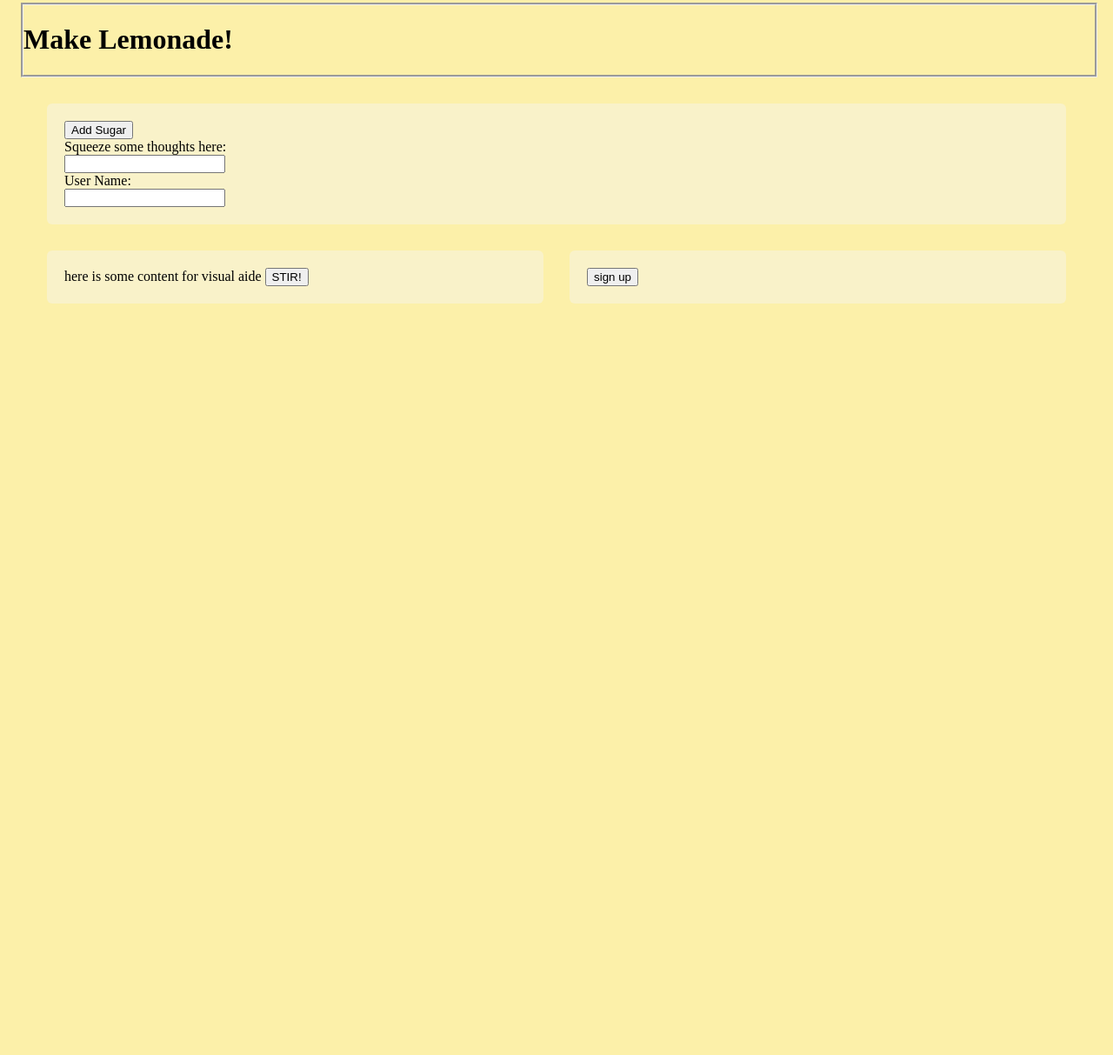
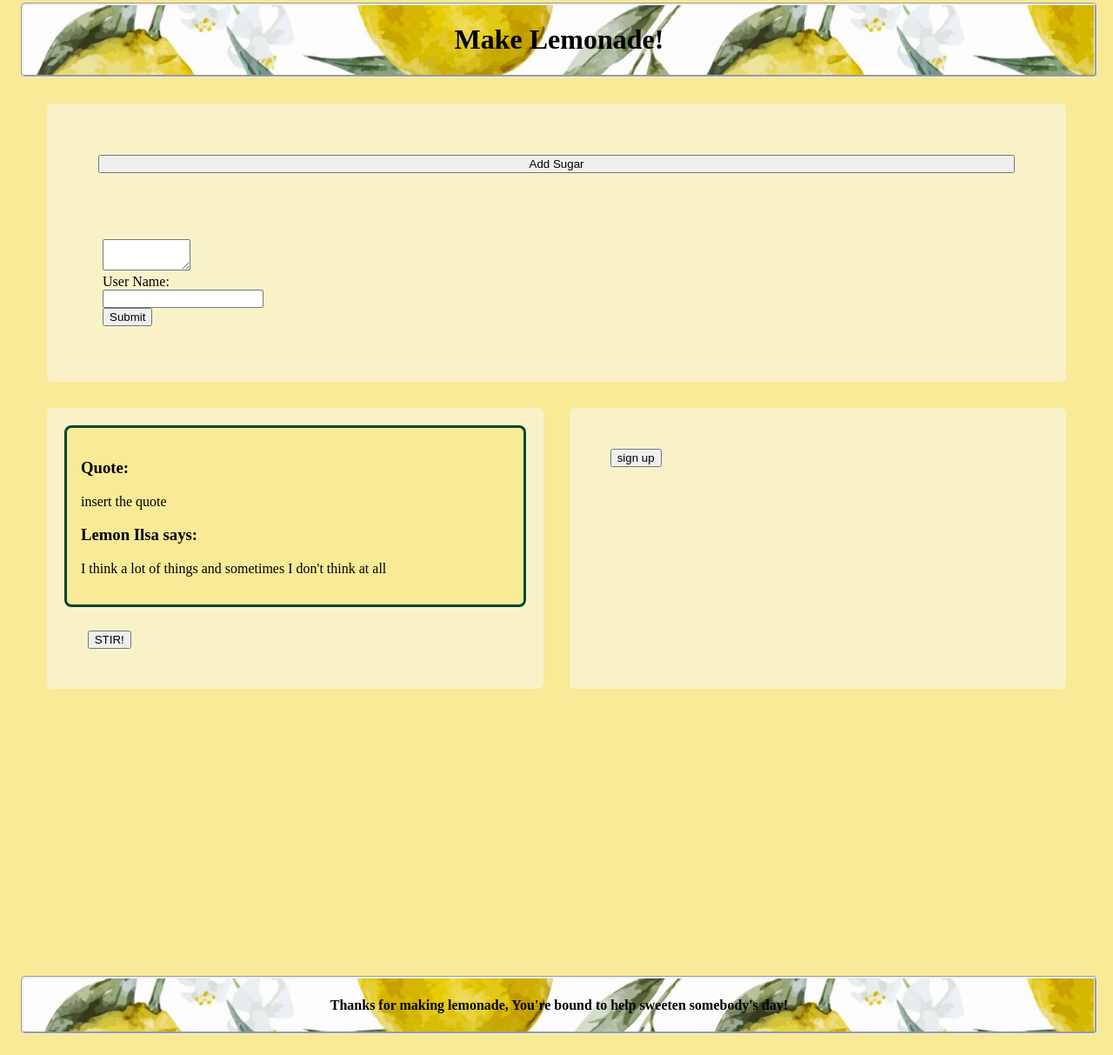
Before and after one commit to ilsaann/MakeLemonade, a plain HTML site: page public/index.html in a window 1280 px wide. Shown: the part 21-1234 px from the top of the page at 87% size. Before the commit the page ends 800 px from the top, so only its background shows below. Drawn offline with Linux system fonts and the light colour scheme.

Commit message:
made some small design improvements and figured out some placements

```diff
--- a/public/index.html
+++ b/public/index.html
@@ -13,16 +13,23 @@
 
         <div class="columns">
             <div class="col col-100">
-                <button class="qoute">Add Sugar</button>
-                <form>
-                    <label for="entry">Squeeze some thoughts here:</label><br>
-                    <input type="text" id="entry" name="entry"><br>
+                <button class="getQoute">Add Sugar</button><br>
+                <form class="entry">
+                    <textarea ros = "5" cols = "10" name="entry" placeholder="Squeeze some thoughts here">
+                    </textarea>
+                    <br>
                     <label for="Uname">User Name:</label><br>
                     <input type="text" id="Uname" name="Uname"><br>
+                    <input type="submit" value="Submit">
                 </form>
             </div>
             <div class="col col-50">
-                here is some content for visual aide
+                <div class="card">
+                    <h3 class="quote">Quote:</h3>
+                    <p>insert the quote</p>
+                    <h3 class="user">Lemon Ilsa says:</h3>
+                    <p>I think a lot of things and sometimes I don't think at all</p>
+                </div>
                 <button class="stir">STIR!</button>
             </div>
 
@@ -31,6 +38,8 @@
             </div>
         </div>
     </div>
-    <footer></footer>
+    <footer>
+        <h4>Thanks for making lemonade, You're bound to help sweeten somebody's day!</h4>
+    </footer>
 </body>
 </html>
--- a/public/style.css
+++ b/public/style.css
@@ -1,6 +1,6 @@
 body {
 
-    background-color:#fcf0a9;
+    background-color:#f9ea98;
     padding: 1em;
 
 }
@@ -15,6 +15,7 @@ body {
     display: flex;
 }
 
+
 .col {
     background:#f9f2c9;
     margin: 0 15px 30px;
@@ -24,9 +25,24 @@ body {
 }
 
 header {
+    background-image: url("/lemonimage.jpg");
+    background-size: cover;
     width: 100%;
     height:fit-content;
     border-style: groove;
+    border-radius: 5px;
+    display:flex;
+    justify-content: center;
+}
+
+footer {
+    background-image: url("/lemonimage.jpg");
+    background-size: cover;
+    width: 100%;
+    height:fit-content;
+    border-style: groove;
+    border-radius: 5px;
+    display:flex;
     justify-content: center;
 }
 
@@ -34,8 +50,26 @@ header {
     width: calc(50% - 30px);
 }
 
+button {
+    margin: 2em;
+}
+
+form {
+    margin: 2em;
+}
 .col-100 {
+    padding: 2em;
+    display:flex;
+    flex-flow:column;
     width: calc(100% - 30px);
+}
+
+.card {
+    background:#f9ea98;
+    border-radius: .5em;
+    padding: 1em;
+    border-style: solid;
+    border-color: rgb(1, 71, 48);
 }
 
 @media screen and (max-width: 800px){
```
Also changed, not shown: lemonimage.jpg (added).
